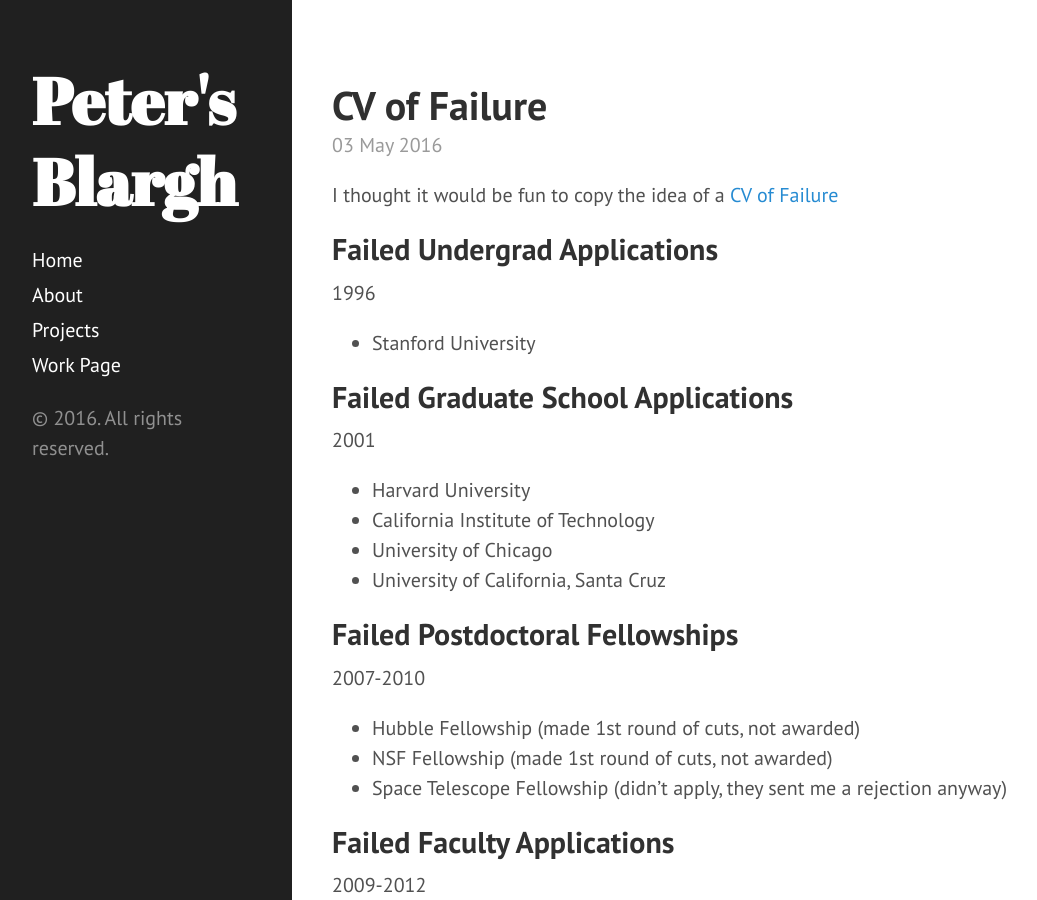
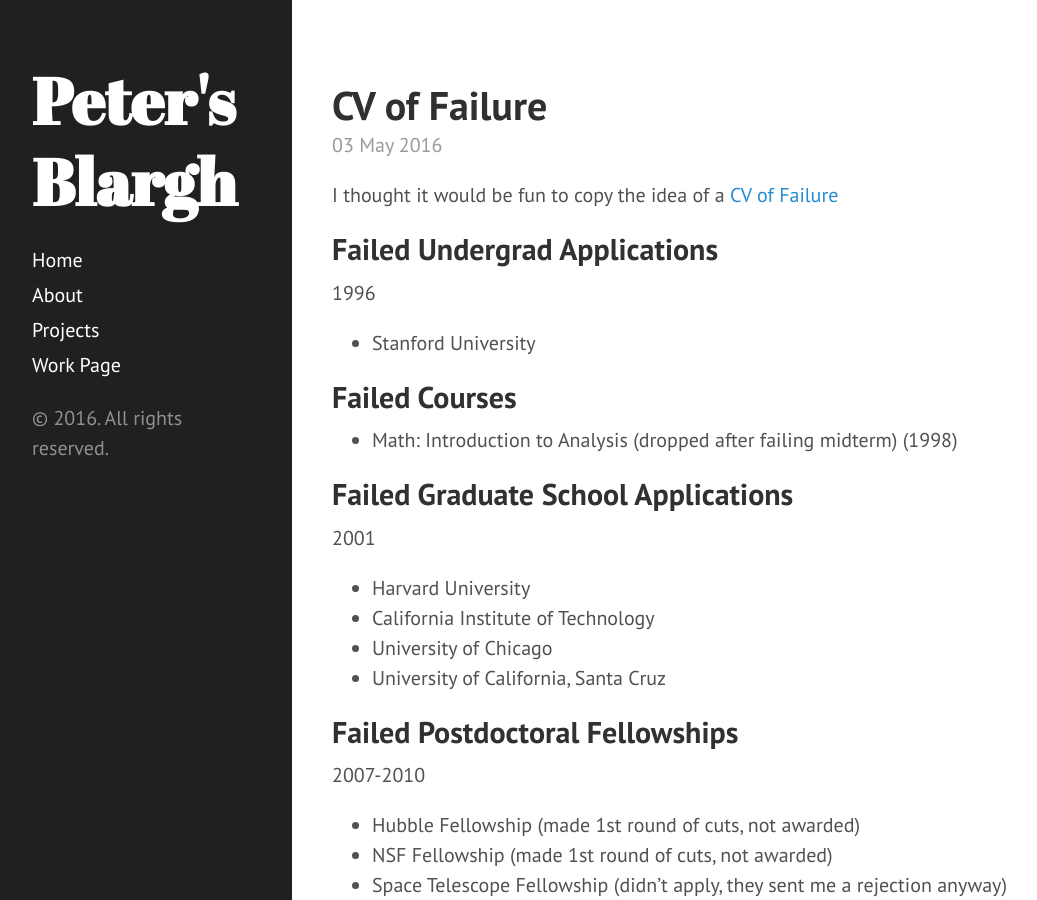
Before and after one commit to yoachim/yoachim.github.io, a Jekyll site: the page built from _posts/2016-05-03-cv-of-fail.md, in a window 1280 px wide and 900 px high. Shown: the whole window, without its empty margins (8-1045 px from the left). Built offline with Jekyll 4.4.1, drawn with Linux system fonts in a browser that asks for light colours.

Commit message:
Update 2016-05-03-cv-of-fail.md

```diff
--- a/_posts/2016-05-03-cv-of-fail.md
+++ b/_posts/2016-05-03-cv-of-fail.md
@@ -12,6 +12,10 @@
 1996
 
 * Stanford University
+
+## Failed Courses ##
+
+* Math: Introduction to Analysis (dropped after failing midterm) (1998)
 
 ## Failed Graduate School Applications
 
```
